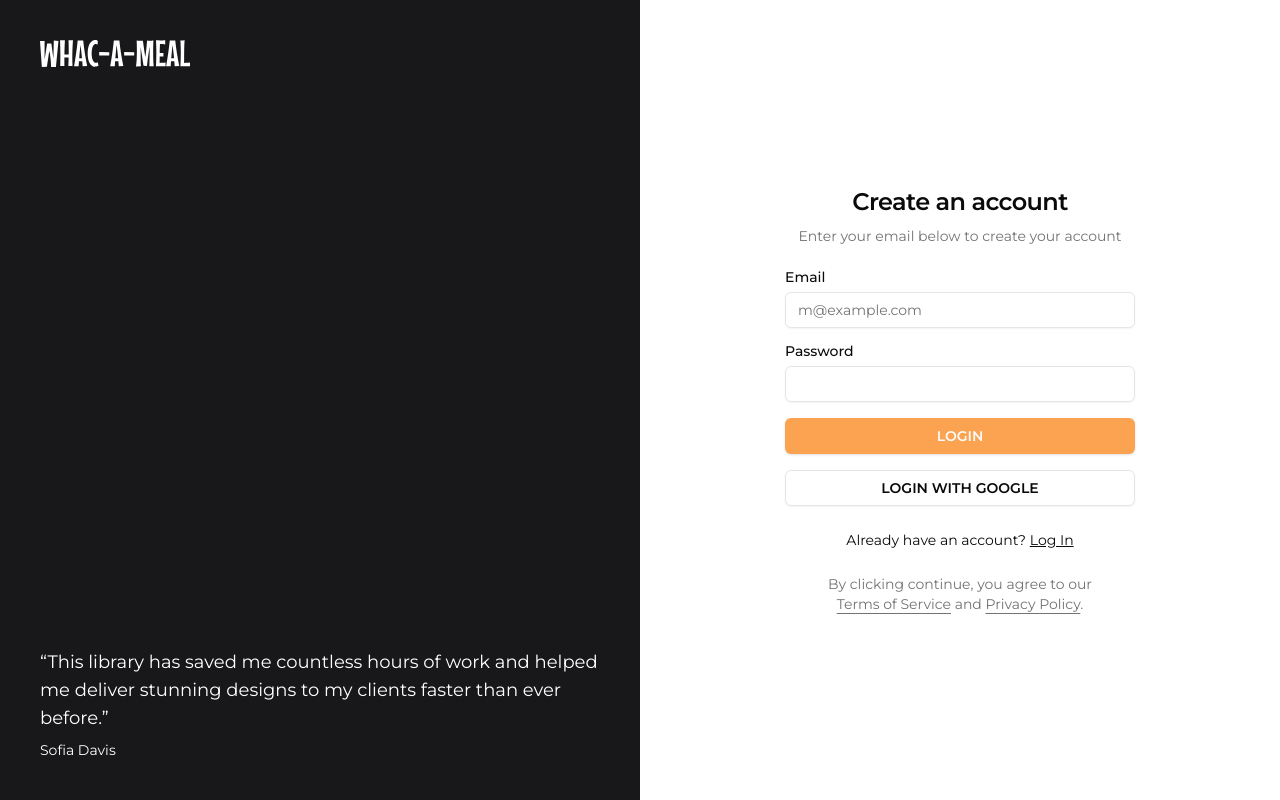
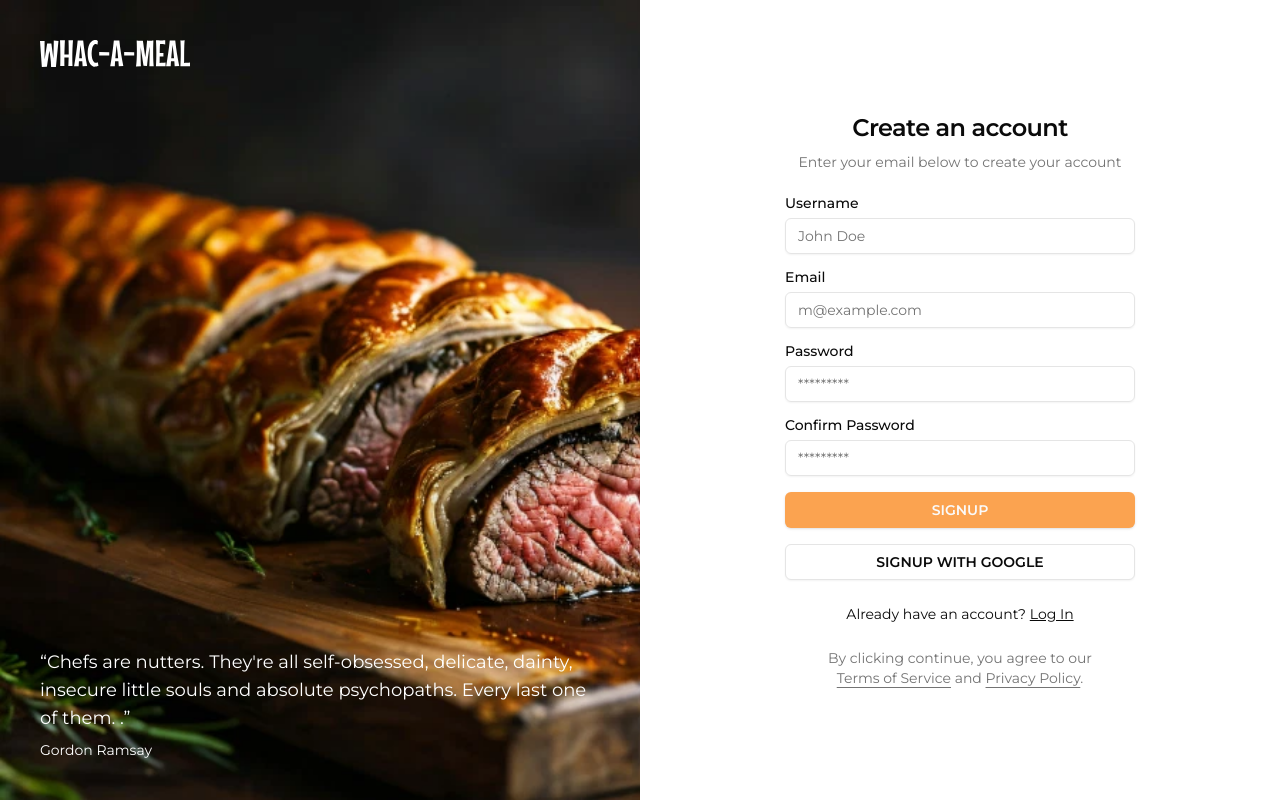
Before and after one commit to AndrejZaf/whacameal-web, a Next.js app: page /signup in a window 1280 px wide. Built offline with nearby package versions, Linux system fonts and the light colour scheme.

Commit message:
Finalize the signup form and fill the auth sidebar with content - preparation for database connection

```diff
--- a/components/auth-sidebar.tsx
+++ b/components/auth-sidebar.tsx
@@ -1,20 +1,23 @@
+import Link from "next/link";
 import React from "react";
 
 const AuthSidebar = () => {
     return (
         <div className="relative hidden h-full flex-col bg-muted p-10 text-white dark:border-r lg:flex">
-            <div className="absolute inset-0 bg-zinc-900" />
+            <div className="absolute inset-0 bg-[url('/cover.webp')] bg-cover" />
             <div className="relative z-20 flex items-center text-lg font-medium">
-                <img alt="Whac a meal" src="./whc_logo.svg" />
+                <Link href="/" className="flex items-center gap-2">
+                    <img alt="Whac a meal" src="./whc_logo.svg" />
+                </Link>
             </div>
             <div className="relative z-20 mt-auto">
                 <blockquote className="space-y-2">
                     <p className="text-lg">
-                        &ldquo;This library has saved me countless hours of work and
-                        helped me deliver stunning designs to my clients faster than
-                        ever before.&rdquo;
+                        &ldquo;Chefs are nutters. They're all self-obsessed, delicate, dainty, insecure little souls and
+                        absolute psychopaths. Every last one of them.
+                        .&rdquo;
                     </p>
-                    <footer className="text-sm">Sofia Davis</footer>
+                    <footer className="text-sm">Gordon Ramsay</footer>
                 </blockquote>
             </div>
         </div>
--- a/components/auth/login-form.tsx
+++ b/components/auth/login-form.tsx
@@ -23,7 +23,7 @@ const LoginForm = () => {
                         Forgot your password?
                     </Link>
                 </div>
-                <Input id="password" type="password" required />
+                <Input id="password" type="password" required placeholder="*********" />
             </div>
             <Button type="submit" className="w-full">
                 Login
--- a/components/auth/signup-form.tsx
+++ b/components/auth/signup-form.tsx
@@ -5,8 +5,16 @@ import React from "react";
 
 const SignupForm = () => {
     return (
-        <>
         <div className="grid gap-4">
+            <div className="grid gap-2">
+                <Label htmlFor="email">Username</Label>
+                <Input
+                    id="email"
+                    type="email"
+                    placeholder="John Doe"
+                    required
+                />
+            </div>
             <div className="grid gap-2">
                 <Label htmlFor="email">Email</Label>
                 <Input
@@ -18,16 +26,19 @@ const SignupForm = () => {
             </div>
             <div className="grid gap-2">
                 <Label htmlFor="password">Password</Label>
-                    <Input id="password" type="password" required />
+                <Input id="password" type="password" required placeholder="*********" />
+            </div>
+            <div className="grid gap-2">
+                <Label htmlFor="password">Confirm Password</Label>
+                <Input id="password" type="password" required placeholder="*********" />
             </div>
             <Button type="submit" className="w-full">
-                    Login
+                Signup
             </Button>
             <Button variant="outline" className="w-full">
-                    Login with Google
+                Signup with Google
             </Button>
         </div>
-        </>
     );
 };
 export default SignupForm;
```
Also changed, not shown: public/cover.webp (added). Lines whose indentation alone changed are shown as unchanged.
